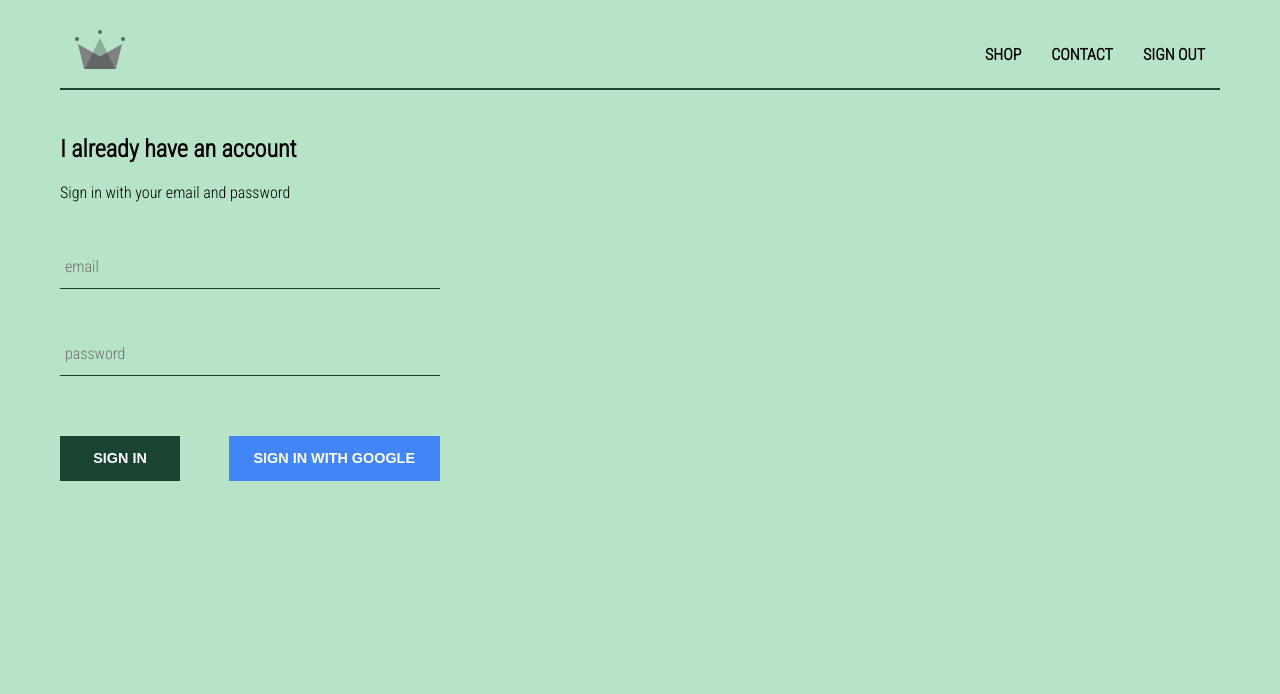
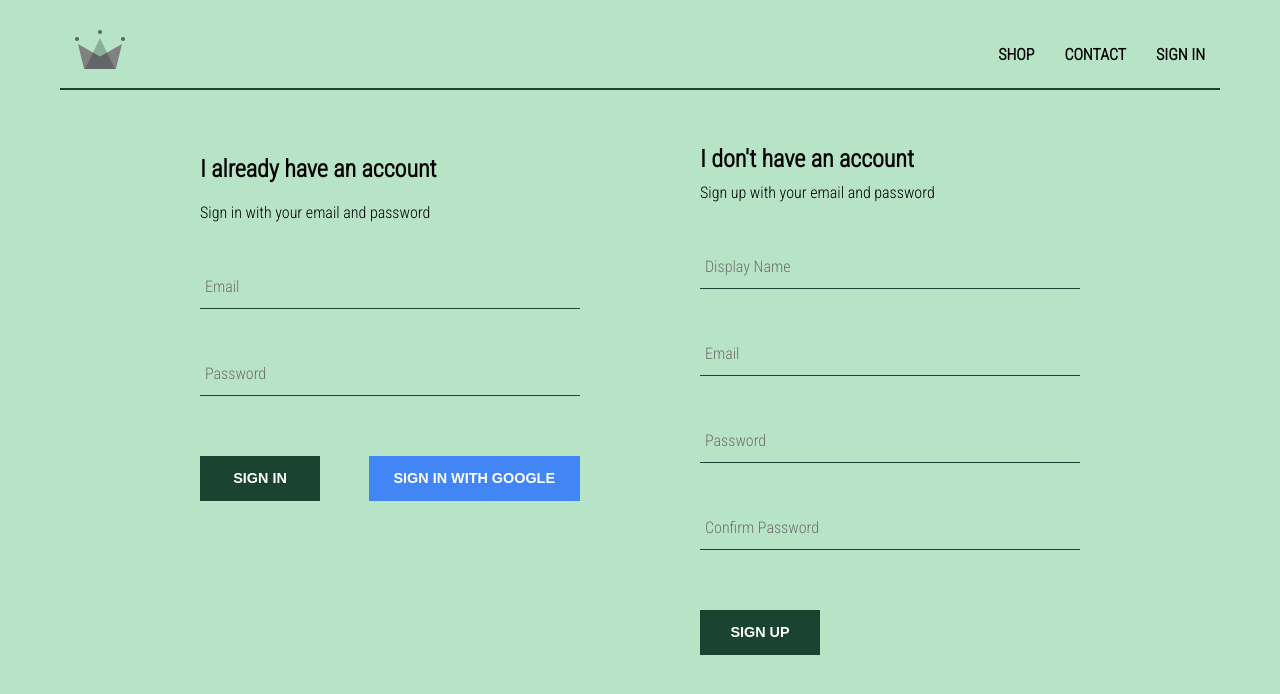
Before and after one commit to yasinansari2486/crown-clothing-react, a React (Create React App) app: page /#/signin in a window 1280 px wide. Shown: the top 694 px of the page. Built offline with nearby package versions, Linux system fonts and the light colour scheme; no server answers; the database is empty; sample sign-in values are in the browser's storage.

Commit message:
included ability to store authenticated user into firebase database

```diff
--- a/src/App.js
+++ b/src/App.js
@@ -7,7 +7,7 @@
 import SignInAndSignUpPage from './pages/sign-in-and-sign-up/sign-in-and-sign-up.component';
 import HomePage from "./pages/homepage/homepage.component"
 import ShopPage from './pages/shop/shop.component';
-import {auth} from './firebase/firebase.utils';
+import {auth, createUserProfileDocument} from './firebase/firebase.utils';
 
 
 class App extends React.Component{
@@ -22,9 +22,22 @@
   unsubscribeFromAuth = null
 
   componentDidMount() {
-    this.unsubscribeFromAuth = auth.onAuthStateChanged(user => {
-      this.setState({currentUser: user });
-      console.log(user);
+    this.unsubscribeFromAuth = auth.onAuthStateChanged(async (userAuth) => {
+      if(userAuth) {
+        const  userRef = await createUserProfileDocument(userAuth);
+
+        userRef.onSnapshot(snapShot => {
+          this.setState({
+            currentUser: {
+              id: snapShot.id,
+              ...snapShot.data()
+            }
+          })
+        });
+      }
+      else {
+        this.setState({currentUser: userAuth});
+      }
     })
   }
 
--- a/src/components/sign-in/sign-in.component.jsx
+++ b/src/components/sign-in/sign-in.component.jsx
@@ -41,13 +41,13 @@
                 <h2>I already have an account</h2>
                 <span>Sign in with your email and password</span>
                 <form onSubmit={this.handleSubmit}>
-                    <FormInput type="email" name="email" value={this.state.email}  handleChange={this.handleChange} label='email' required />
-                    <FormInput type="password" name="password" value={this.state.password} handleChange={this.handleChange} label='password' required />
+                    <FormInput type="email" name="email" value={this.state.email}  handleChange={this.handleChange} label='Email' required />
+                    <FormInput type="password" name="password" value={this.state.password} handleChange={this.handleChange} label='Password' required />
                     <div className="buttons">
                         <CustomButton type="submit">Sign In</CustomButton>
                         <CustomButton onClick={signInWithGoogle} isGoogleSignIn>
                             {''}
-                            Sign in with google{''}
+                            Sign in with Google{''}
                         </CustomButton>
                     </div>
 
--- /dev/null
+++ b/src/components/sign-up/sign-up.component.jsx
@@ -0,0 +1,101 @@
+import React from "react";
+
+import './sign-up.styles.scss';
+
+import FormInput from "../form-input/form-input.component";
+
+import CustomButton from "../custom-button/custom-button.component";
+
+import {auth, createUserProfileDocument } from '../../firebase/firebase.utils';
+
+class SignUp extends React.Component {
+    constructor() {
+        super();
+
+        this.state = {
+            displayName: '',
+            email: '',
+            password: '',
+            confirmPassword: ''
+        }
+    }
+
+    handleSubmit = async event => {
+        event.preventDefault();
+
+        const {displayName, email, password, confirmPassword} = this.state;
+
+        if(password != confirmPassword) {
+            alert("passwords don't match");
+            return;
+        }
+
+        try{
+            const {user} = await auth.createUserWithEmailAndPassword(email, password);
+
+        await createUserProfileDocument(user, { displayName });
+
+        this.setState({
+            displayName: '',
+            email: '',
+            password: '',
+            confirmPassword: ''
+        })
+        } catch (error){
+            console.error(error);
+        }
+    }
+
+    handleChange = event => {
+        const {name, value} = event.target;
+
+        this.setState({[name]:value});
+    }
+
+    render() {
+        const {displayName, email, password, confirmPassword} = this.state;
+        return(
+            <div className="sign-up">
+                <h2 className="title">I don't have an account</h2>
+                <span>Sign up with your email and password</span>
+                <form className="sign-up-form" onSubmit={this.handleSubmit}>
+                    <FormInput
+                        type = "text"
+                        name= "displayName"
+                        value={displayName}
+                        onChange={this.handleChange}
+                        label='Display Name'
+                        required
+                    />
+                    <FormInput
+                        type = "email"
+                        name= "email"
+                        value={email}
+                        onChange={this.handleChange}
+                        label='Email'
+                        required
+                    />
+                    <FormInput
+                        type = "password"
+                        name= "password"
+                        value={password}
+                        onChange={this.handleChange}
+                        label='Password'
+                        required
+                    />
+                    <FormInput
+                        type = "password"
+                        name= "confirmPassword"
+                        value={confirmPassword}
+                        onChange={this.handleChange}
+                        label='Confirm Password'
+                        required
+                    />
+                    <CustomButton type="submit" >Sign Up</CustomButton>
+                </form>
+            </div>
+        )
+    }
+}
+
+export default SignUp;
--- /dev/null
+++ b/src/components/sign-up/sign-up.styles.scss
@@ -0,0 +1,9 @@
+.sign-up{
+    display: flex;
+    flex-direction: column;
+    width: 380px;
+
+    .title{
+        margin: 10px 0;
+    }
+}
--- a/src/firebase/firebase.utils.js
+++ b/src/firebase/firebase.utils.js
@@ -12,6 +12,32 @@
         measurementId: "G-VXEYY1V1JX"
     };
 
+    export const createUserProfileDocument = async (userAuth, additionalData) => {
+        if(!userAuth) return;
+
+        const userRef = firestore.doc(`users/${userAuth.uid}`)
+
+        const snapShot = await userRef.get();
+
+        if(!snapShot.exists){
+            const {displayName, email} = userAuth;
+            const createdAt = new Date();
+
+            try{
+                await userRef.set({
+                    displayName,
+                    email,
+                    createdAt,
+                    ...additionalData
+                })
+            } catch (error){
+                console.log(`error creating user`,error.message);
+            }
+        }
+
+        return userRef;
+    }
+
   firebase.initializeApp(config);
 
   export const auth = firebase.auth();
--- a/src/pages/sign-in-and-sign-up/sign-in-and-sign-up.component.jsx
+++ b/src/pages/sign-in-and-sign-up/sign-in-and-sign-up.component.jsx
@@ -1,12 +1,15 @@
 import React from "react";
 
 import SignIn from "../../components/sign-in/sign-in.component";
+
+import SignUp from "../../components/sign-up/sign-up.component";
 
 import './sign-in-and-sign-up.styles.scss';
 
 const SignInAndSignUpPage = () => (
     <div className="sign-in-and-sign-up">
        <SignIn />
+       <SignUp />
     </div>
 )
 
--- a/src/pages/sign-in-and-sign-up/sign-in-and-sign-up.styles.scss
+++ b/src/pages/sign-in-and-sign-up/sign-in-and-sign-up.styles.scss
@@ -0,0 +1,6 @@
+.sign-in-and-sign-up{
+    display: flex;
+    justify-content: space-between;
+    width: 880px;
+    margin: 2.8rem auto;
+}
```
Also changed, not shown: 15 other files (tests, documents, lock files or other folders).
